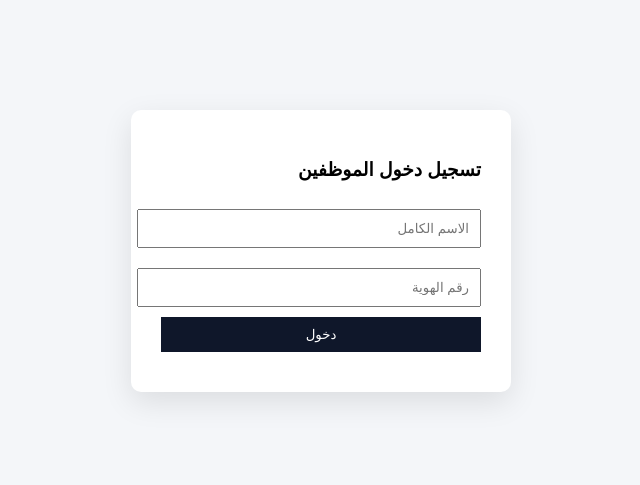
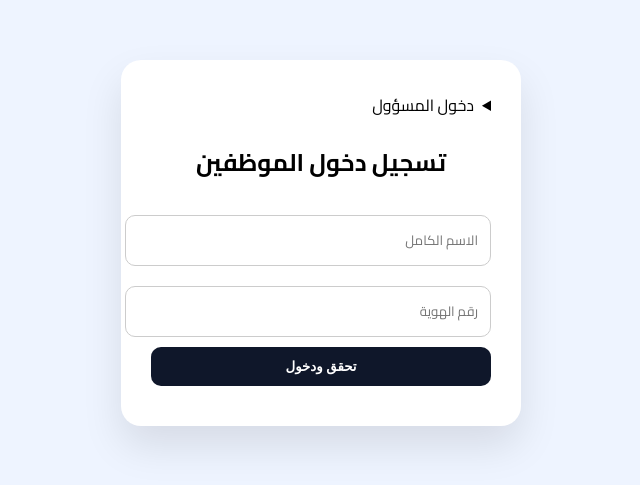
Before and after one commit to abod257/hr-backend, a website: page public/index.html in a window 1280 px wide. Shown: the part 157-642 px from the top of the page, without its empty margins (319-959 px from the left). Drawn offline with Linux system fonts and the light colour scheme.

Commit message:
Revamp login page with new styles and structure

```diff
--- a/public/index.html
+++ b/public/index.html
@@ -1,100 +1,131 @@
 <!DOCTYPE html>
 <html lang="ar" dir="rtl">
 <head>
-<meta charset="UTF-8">
-<title>بوابة الموظفين - شركة لانا الطبية</title>
+  <meta charset="UTF-8" />
+  <meta name="viewport" content="width=device-width, initial-scale=1.0" />
+  <title>شركة لانا الطبية | تسجيل الدخول</title>
+  <link rel="preconnect" href="https://fonts.googleapis.com">
+  <link href="https://fonts.googleapis.com/css2?family=Cairo:wght@400;700;800;900&display=swap" rel="stylesheet">
   <style>
     body{
-  font-family: Arial;
-  background:#f4f6f9;
+      font-family:'Cairo',sans-serif;
+      background:#eef4ff;
       display:flex;
       justify-content:center;
       align-items:center;
       height:100vh;
+      margin:0;
     }
     .card{
       background:#fff;
       padding:30px;
-  width:320px;
-  border-radius:10px;
-  box-shadow:0 10px 30px rgba(0,0,0,0.1);
+      width:340px;
+      border-radius:20px;
+      box-shadow:0 20px 40px rgba(0,0,0,0.1);
+      text-align:center;
     }
     input{
       width:100%;
-  padding:10px;
+      padding:12px;
       margin:10px 0;
+      border-radius:10px;
+      border:1px solid #ccc;
+      font-family:'Cairo',sans-serif;
     }
     button{
       width:100%;
-  padding:10px;
+      padding:12px;
+      border:none;
+      border-radius:10px;
       background:#0f172a;
       color:#fff;
-  border:none;
+      font-weight:bold;
+      cursor:pointer;
+    }
+    button:hover{opacity:.9;}
+    .admin-box{
+      margin-bottom:20px;
+      text-align:right;
     }
     .message{
       margin-top:10px;
-  text-align:center;
+      font-weight:bold;
     }
-.hidden{display:none;}
   </style>
 </head>
 <body>
 
-<div class="card" id="loginCard">
-  <h3>تسجيل دخول الموظفين</h3>
+<div class="card">
 
-  <input id="name" placeholder="الاسم الكامل">
-  <input id="national_id" placeholder="رقم الهوية">
-
-  <button onclick="login()">دخول</button>
-  <div class="message" id="msg"></div>
+  <div class="admin-box">
+    <details>
+      <summary>دخول المسؤول</summary>
+      <input id="adminPassword" type="password" placeholder="كلمة المرور">
+      <button onclick="login()">دخول المسؤول</button>
+    </details>
   </div>
 
-<div class="card hidden" id="dashboard">
-  <h3 id="welcome"></h3>
-  <p>مرحباً بك في لوحة الموظف الرسمية.</p>
-  <button onclick="logout()">تسجيل خروج</button>
+  <h2>تسجيل دخول الموظفين</h2>
+
+  <input id="employeeName" type="text" placeholder="الاسم الكامل">
+  <input id="employeeNationalId" type="text" placeholder="رقم الهوية">
+
+  <button onclick="login()">تحقق ودخول</button>
+
+  <div class="message" id="msg"></div>
+
 </div>
 
 <script>
-const API = "https://daring-trust-production-8c34.up.railway.app";
+const API_BASE = "https://daring-trust-production-8c34.up.railway.app";
 
-async function login(){
-  const name = document.getElementById("name").value.trim();
-  const national_id = document.getElementById("national_id").value.trim();
+async function login() {
   const msg = document.getElementById("msg");
+  msg.innerHTML = "";
 
-  if(!name || !national_id){
-    msg.innerHTML = "<span style='color:red'>أدخل جميع البيانات</span>";
+  const name = document.getElementById("employeeName").value.trim();
+  const national_id = document.getElementById("employeeNationalId").value.trim();
+  const adminPassword = document.getElementById("adminPassword").value.trim();
+
+  // ✅ دخول موظف
+  if (name && national_id) {
+    try {
+      const response = await fetch(API_BASE + "/login", {
+        method: "POST",
+        headers: { "Content-Type": "application/json" },
+        body: JSON.stringify({ name, national_id })
+      });
+
+      const data = await response.json();
+
+      if (data.success) {
+        msg.style.color = "green";
+        msg.innerHTML = "✅ تم تسجيل الدخول بنجاح";
+        setTimeout(()=>{
+          window.location.href = "/employee-dashboard.html";
+        },1000);
+      } else {
+        msg.style.color = "red";
+        msg.innerHTML = "❌ الاسم أو رقم الهوية غير صحيح";
+      }
+
+    } catch (error) {
+      msg.style.color = "red";
+      msg.innerHTML = "❌ خطأ في الاتصال بالخادم";
+    }
+
     return;
   }
 
-  try{
-    const res = await fetch(API + "/login", {
-      method:"POST",
-      headers:{ "Content-Type":"application/json" },
-      body: JSON.stringify({ name, national_id })
-    });
-
-    const data = await res.json();
-
-    if(data.success){
-      document.getElementById("loginCard").classList.add("hidden");
-      document.getElementById("dashboard").classList.remove("hidden");
-      document.getElementById("welcome").innerText =
-        "مرحباً " + data.employee.name;
-    }else{
-      msg.innerHTML = "<span style='color:red'>البيانات غير صحيحة</span>";
-    }
-
-  }catch(e){
-    msg.innerHTML = "<span style='color:red'>خطأ في الاتصال بالخادم</span>";
+  // ✅ دخول مسؤول (مؤقت حتى نبنيه احترافي)
+  if (adminPassword) {
+    if (adminPassword === "admin123") {
+      window.location.href = "/admin-dashboard.html";
+    } else {
+      msg.style.color = "red";
+      msg.innerHTML = "❌ كلمة المرور غير صحيحة";
     }
   }
-
-function logout(){
-  document.getElementById("dashboard").classList.add("hidden");
-  document.getElementById("loginCard").classList.remove("hidden");
 }
 </script>
 
```
Lines whose indentation alone changed are shown as unchanged.
